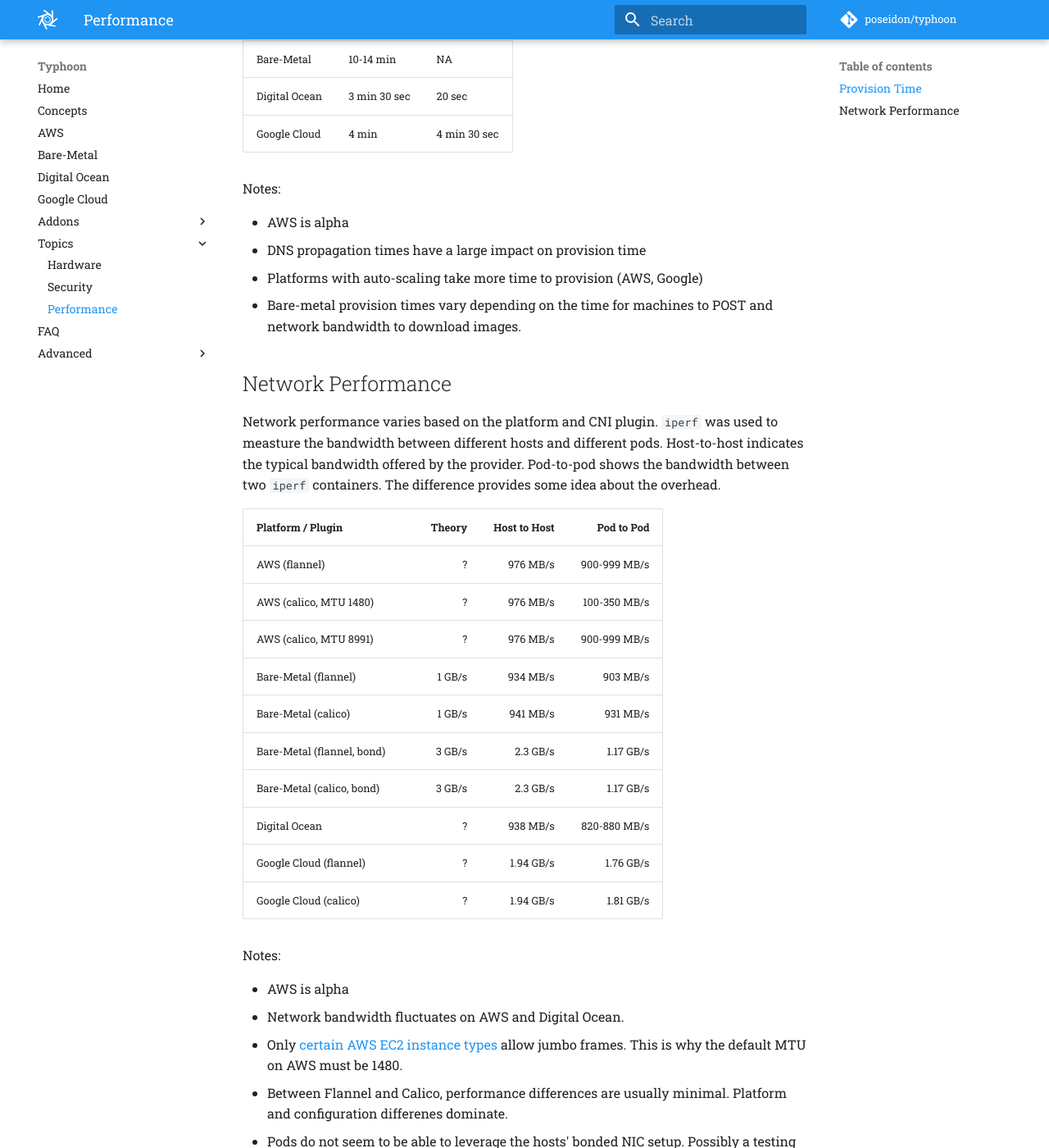
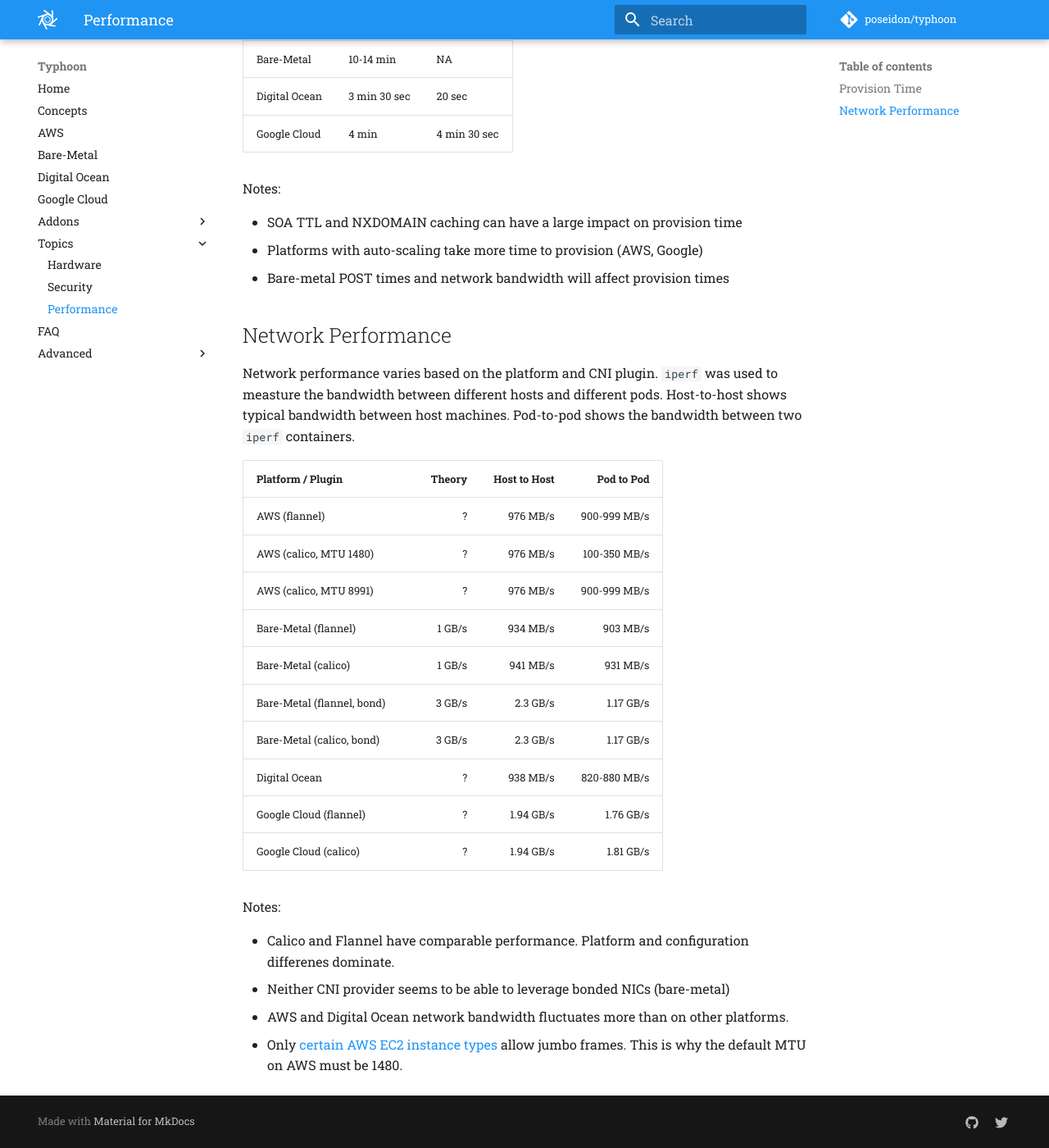
Before and after one commit to poseidon/typhoon, an MkDocs documentation site: the page built from docs/topics/performance.md, in a window 1280 px wide and 1400 px high, scrolled down 340 px. Shown: the whole window at 82% size. Built offline with MkDocs 1.6.1 and Material for MkDocs 9.7.7, drawn with Linux system fonts in a browser that asks for light colours; comment, search, counter and statistics services are not loaded; old or Windows-style settings are respelled for this version of MkDocs; some of the changed text lies outside the part shown.

Commit message:
Promote AWS platform from alpha to beta

```diff
--- a/docs/topics/performance.md
+++ b/docs/topics/performance.md
@@ -6,21 +6,20 @@
 
 | Platform      | Apply | Destroy |
 |---------------|-------|---------|
-| AWS           | 5 min | 5 min   |
+| AWS           | 6 min | 5 min   |
 | Bare-Metal    | 10-14 min | NA  |
 | Digital Ocean | 3 min 30 sec | 20 sec |
 | Google Cloud  | 4 min | 4 min 30 sec |
 
 Notes:
 
-* AWS is alpha
-* DNS propagation times have a large impact on provision time
+* SOA TTL and NXDOMAIN caching can have a large impact on provision time
 * Platforms with auto-scaling take more time to provision (AWS, Google)
-* Bare-metal provision times vary depending on the time for machines to POST and network bandwidth to download images.
+* Bare-metal POST times and network bandwidth will affect provision times
 
 ## Network Performance
 
-Network performance varies based on the platform and CNI plugin. `iperf` was used to measture the bandwidth between different hosts and different pods. Host-to-host indicates the typical bandwidth offered by the provider. Pod-to-pod shows the bandwidth between two `iperf` containers. The difference provides some idea about the overhead.
+Network performance varies based on the platform and CNI plugin. `iperf` was used to measture the bandwidth between different hosts and different pods. Host-to-host shows typical bandwidth between host machines. Pod-to-pod shows the bandwidth between two `iperf` containers.
 
 | Platform / Plugin          | Theory | Host to Host | Pod to Pod   |
 |----------------------------|-------:|-------------:|-------------:|
@@ -37,9 +36,7 @@
 
 Notes:
 
-* AWS is alpha
-* Network bandwidth fluctuates on AWS and Digital Ocean.
+* Calico and Flannel have comparable performance. Platform and configuration differenes dominate.
+* Neither CNI provider seems to be able to leverage bonded NICs (bare-metal)
+* AWS and Digital Ocean network bandwidth fluctuates more than on other platforms.
 * Only [certain AWS EC2 instance types](http://docs.aws.amazon.com/AWSEC2/latest/UserGuide/network_mtu.html#jumbo_frame_instances) allow jumbo frames. This is why the default MTU on AWS must be 1480.
-* Between Flannel and Calico, performance differences are usually minimal. Platform and configuration differenes dominate.
-* Pods do not seem to be able to leverage the hosts' bonded NIC setup. Possibly a testing artifact.
-* Observing the same bonded NIC pod-to-pod limit suggests the bottleneck lies below flannel and calico.
```
Also changed, not shown: CHANGES.md (+5 -0 lines), README.md (+2 -2 lines), docs/aws.md (+2 -8 lines), docs/google-cloud.md (+3 -3 lines), docs/index.md (+2 -2 lines).
